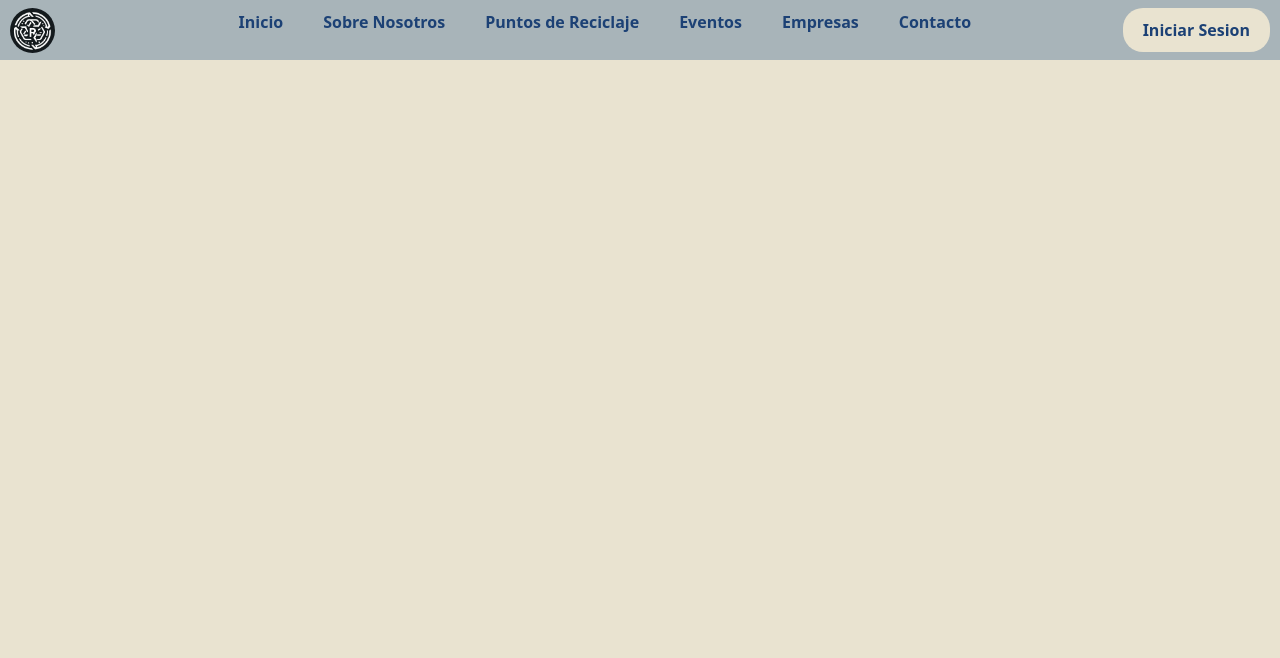
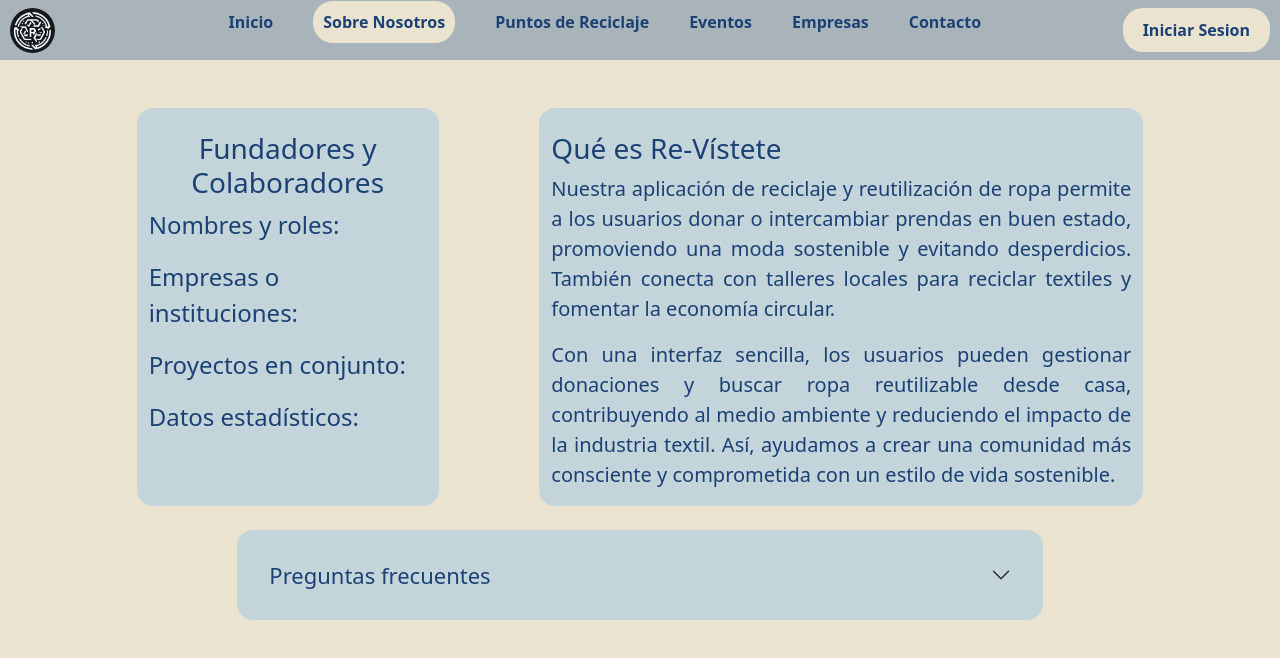
Before and after one commit to leonardoCoronel4/EcoTelas, a React (Create React App) app: page /about-us in a window 1280 px wide. Shown: the top 658 px of the page. Built offline with nearby package versions, Linux system fonts and the light colour scheme.

Commit message:
[AboutUs] page

```diff
--- /dev/null
+++ b/src/assets/styles/aboutUs.css
@@ -0,0 +1,27 @@
+.about-us-text {
+    background-color: #c3d4db;
+    color: #1c4175;
+}
+
+.about-us-text p {
+    text-align: justify;
+}
+
+.accordion-header button:first-of-type {
+    background-color: #c3d4db;
+    color: #1c4175;
+    font-size: 22px;
+    font-weight: 500;
+}
+
+.accordion-collapse {
+    background-color: #c3d4db;
+}
+
+.accordion-body{
+    text-align: justify;
+}
+
+.accordion-item{
+    border: none !important;
+}
--- a/src/components/NavBar.js
+++ b/src/components/NavBar.js
@@ -11,7 +11,7 @@ const NavBar = () => {
             </div>
             <ul>
                 <li><NavLink to='/'>Inicio</NavLink></li>
-                <li><NavLink to='/e'>Sobre Nosotros</NavLink></li>
+                <li><NavLink to='/about-us'>Sobre Nosotros</NavLink></li>
                 <li><NavLink to='/recycling-points'>Puntos de Reciclaje</NavLink></li>
                 <li><NavLink to='/b'>Eventos</NavLink></li>
                 <li><NavLink to='/c'>Empresas</NavLink></li>
--- a/src/pages/App.js
+++ b/src/pages/App.js
@@ -2,6 +2,7 @@ import '../../node_modules/bootstrap/dist/css/bootstrap.css';
 import '../assets/styles/App.css';
 import NewUser from '../pages/user/new';
 import RecyclingPoints from '../pages/recyclingPoints';
+import AboutUs from '../pages/aboutUs';
 import { BrowserRouter as Router, Route, Routes } from 'react-router-dom';
 import AppMain from './index';
 import NavBar from '../components/NavBar';
@@ -24,6 +25,10 @@ const App = () => {
                         path="/recycling-points"
                         element={<RecyclingPoints />}
                     />
+                    <Route
+                        path="/about-us"
+                        element={<AboutUs />}
+                    />
                 </Routes>
             </div>
         </Router >
--- /dev/null
+++ b/src/pages/aboutUs/index.js
@@ -0,0 +1,88 @@
+import React from 'react';
+import '../../assets/styles/aboutUs.css';
+import Accordion from 'react-bootstrap/Accordion';
+
+const AboutUs = () => {
+
+    return (
+        <div className='d-flex p-5 justify-content-center'>
+            <div className="row">
+                <div className='col-md-1'>
+                </div>
+                <div className='col-md-3 about-us-text rounded-4 pt-4'>
+                    <h1 className='text-center fs-3'>
+                        Fundadores y Colaboradores
+                    </h1>
+                    <p className='text-start fs-4'>
+                        Nombres y roles:
+                    </p>
+                    <p className='text-start fs-4'>
+                        Empresas o instituciones:
+                    </p>
+                    <p className='text-start fs-4'>
+                        Proyectos en conjunto:
+                    </p>
+                    <p className='text-start fs-4'>
+                        Datos estadísticos:
+                    </p>
+                </div>
+                <div className='col-md-1'>
+                </div>
+                <div className='col-md-6 about-us-text rounded-4 pt-4'>
+                    <h1 className='text-start fs-3'>
+                        Qué es Re-Vístete
+                    </h1>
+                    <p className='fs-5'>Nuestra aplicación de reciclaje y reutilización de ropa permite a los usuarios
+                        donar o intercambiar prendas en buen estado, promoviendo una moda
+                        sostenible y evitando desperdicios. También conecta con talleres locales para
+                        reciclar textiles y fomentar la economía circular.
+                    </p>
+                    <p className='fs-5'>
+                        Con una interfaz sencilla, los usuarios pueden gestionar donaciones y buscar
+                        ropa reutilizable desde casa, contribuyendo al medio ambiente y reduciendo el
+                        impacto de la industria textil. Así, ayudamos a crear una comunidad más
+                        consciente y comprometida con un estilo de vida sostenible.
+                    </p>
+                </div>
+                <div className='col-md-2'>
+                </div>
+                <div className='col-md-8 about-us-text rounded-4 mt-4 py-3'>
+                    <Accordion>
+                        <Accordion.Item eventKey="0">
+                            <Accordion.Header>Preguntas frecuentes</Accordion.Header>
+                            <Accordion.Body>
+                                <Accordion>
+                                    <Accordion.Item eventKey="0">
+                                        <Accordion.Header>Pregrunta #1</Accordion.Header>
+                                        <Accordion.Body>
+                                            Lorem ipsum dolor sit amet, consectetur adipiscing elit, sed do
+                                            eiusmod tempor incididunt ut labore et dolore magna aliqua. Ut enim ad
+                                            minim veniam, quis nostrud exercitation ullamco laboris nisi ut
+                                            aliquip ex ea commodo consequat. Duis aute irure dolor in
+                                            reprehenderit in voluptate velit esse cillum dolore eu fugiat nulla
+                                            pariatur. Excepteur sint occaecat cupidatat non proident, sunt in
+                                            culpa qui officia deserunt mollit anim id est laborum.
+                                        </Accordion.Body>
+                                    </Accordion.Item>
+                                    <Accordion.Item eventKey="1">
+                                        <Accordion.Header>Pregrunta #2</Accordion.Header>
+                                        <Accordion.Body>
+                                            Lorem ipsum dolor sit amet, consectetur adipiscing elit, sed do
+                                            eiusmod tempor incididunt ut labore et dolore magna aliqua. Ut enim ad
+                                            minim veniam, quis nostrud exercitation ullamco laboris nisi ut
+                                            aliquip ex ea commodo consequat. Duis aute irure dolor in
+                                            reprehenderit in voluptate velit esse cillum dolore eu fugiat nulla
+                                            pariatur. Excepteur sint occaecat cupidatat non proident, sunt in
+                                            culpa qui officia deserunt mollit anim id est laborum.
+                                        </Accordion.Body>
+                                    </Accordion.Item>
+                                </Accordion>
+                            </Accordion.Body>
+                        </Accordion.Item>
+                    </Accordion>
+                </div>
+            </div>
+        </div>
+    );
+}
+export default AboutUs;
```
